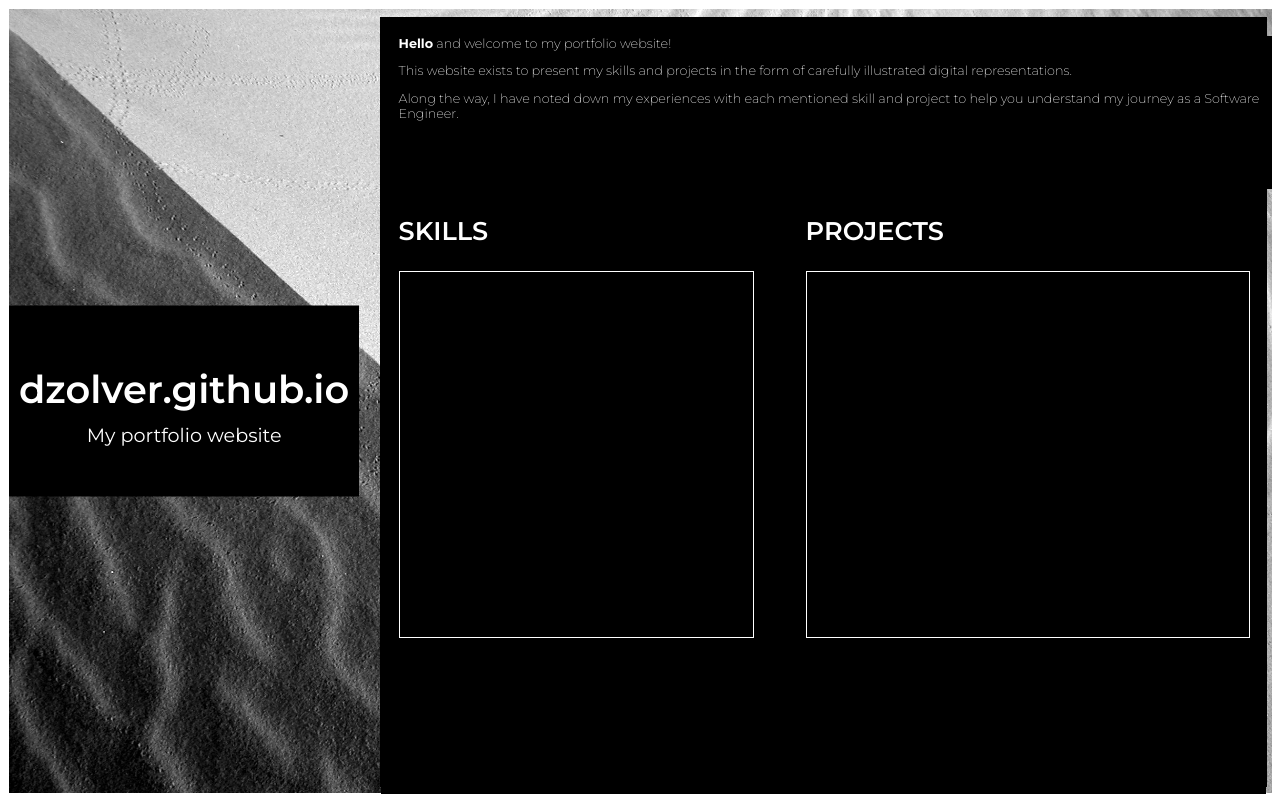
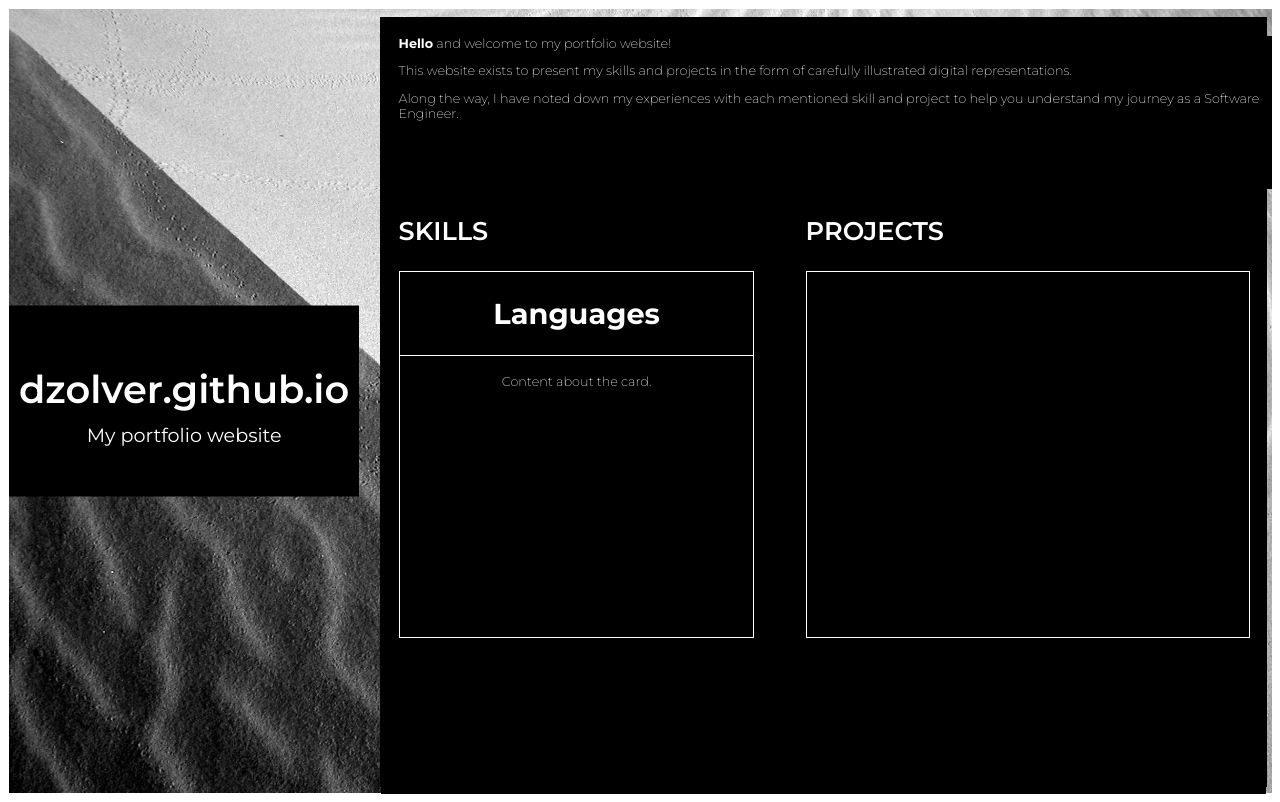
Before and after one commit to Dzolver/Dzolver.github.io, a plain HTML site: page index.html in a window 1280 px wide. Drawn offline with nearby package versions, Linux system fonts and the light colour scheme.

Commit message:
Added invisible horizontal scrolls, and cards

```diff
--- a/home_styles.css
+++ b/home_styles.css
@@ -99,3 +99,33 @@ html, body{
     margin-left:2%;
     float:left;
 }
+.scrolling-wrapper{
+    overflow-x: scroll;
+    overflow-y: hidden;
+    white-space: nowrap;
+    scroll-snap-type: x mandatory;
+}
+.scrolling-wrapper::-webkit-scrollbar{
+    display:none;
+}
+.card{
+    width:100%;
+    height:100%;
+    text-align: center;
+    display: inline-block;
+    scroll-snap-align: start;
+    font-family: 'Montserrat', sans-serif;
+    font-size:1.5vw;
+}
+.cardContainer{
+    width:100%;
+    height:60%;
+    border-top: 1px solid white;
+}
+.cardContainerText{
+    color:white;
+    font-family: 'Montserrat', sans-serif;
+    font-weight: 200;
+    font-size: 1vw;
+    margin-top: 5%;
+}
--- a/index.html
+++ b/index.html
@@ -27,7 +27,22 @@
                  </div>
                  <div id ="skillsDiv">
                      <p style="font-family: 'Montserrat', sans-serif; font-weight: 600;">SKILLS</p>
-                     <div id="skillsDivContainer"></div>
+                     <div id="skillsDivContainer">
+                         <div class="scrolling-wrapper">
+                             <div class="card"><h2>Languages</h2>
+                                <div class="cardContainer"><div class="cardContainerText">Content about the card.</div></div>
+                            </div>
+                            <div class="card"><h2>Hobbies</h2>
+                                <div class="cardContainer"><div class="cardContainerText">Content about the card.</div></div>
+                            </div>
+                            <div class="card"><h2>Roles</h2>
+                                <div class="cardContainer"><div class="cardContainerText">Content about the card.</div></div>
+                            </div>
+                            <div class="card"><h2>Personality</h2>
+                                <div class="cardContainer"><div class="cardContainerText">Content about the card.</div></div>
+                            </div>
+                         </div>
+                     </div>
                  </div>
                 <div id="projectsDiv">
                     <p style="font-family: 'Montserrat', sans-serif; font-weight: 600;">PROJECTS</p>
```
